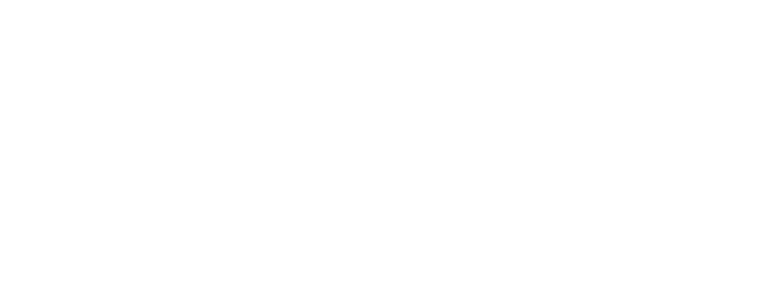
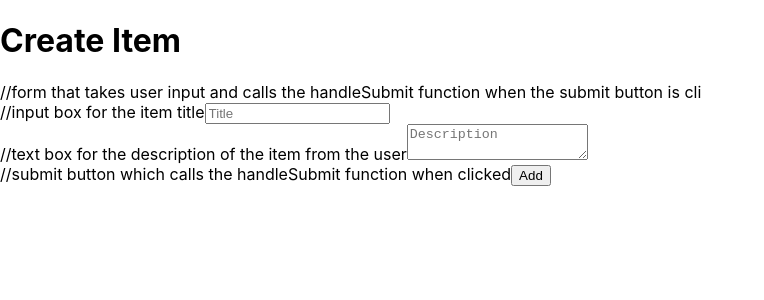
Before and after one commit to MDdeKlerk/ShoppingList, a React (Create React App) app in the folder front/: page /create in a window 1280 px wide. Shown: the top 300 px of the page, without its empty margins (0-764 px from the left). Built offline with nearby package versions, Linux system fonts and the light colour scheme.

Commit message:
UI for the CreateItem Page
Created UI for the CreateItem Page which consists of a from where the title and description of an item is entered with a submit button to submit the information.

```diff
--- a/front/src/pages/CreateItem.js
+++ b/front/src/pages/CreateItem.js
@@ -26,4 +26,35 @@ export default function CreateItem() {
 //returns user back to the ShoppingList page after adding an item
     navigate('/list');
   };
+
+  return (
+    <div>
+      <h1>Create Item</h1>
+
+//form that takes user input and calls the handleSubmit function when the submit button is cli
+      <form onSubmit={handleSubmit}>
+
+//input box for the item title
+        <input
+          placeholder="Title"
+          value={title}
+          onChange={e => setTitle(e.target.value)}
+        />
+
+        <br />
+
+//text box for the description of the item from the user
+        <textarea
+          placeholder="Description"
+          value={description}
+          onChange={e => setDescription(e.target.value)}
+        />
+
+        <br />
+
+//submit button which calls the handleSubmit function when clicked
+        <button type="submit">Add</button>
+      </form>
+    </div>
+  );
 }
```
